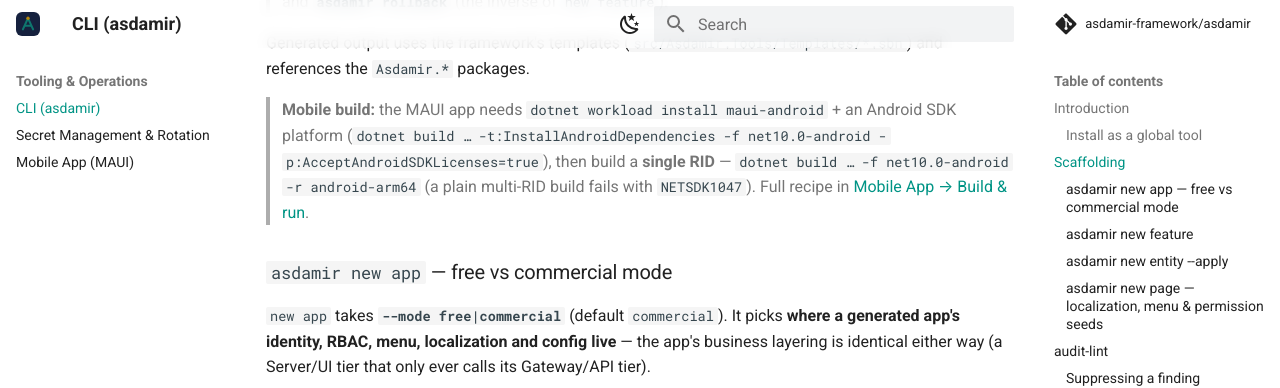
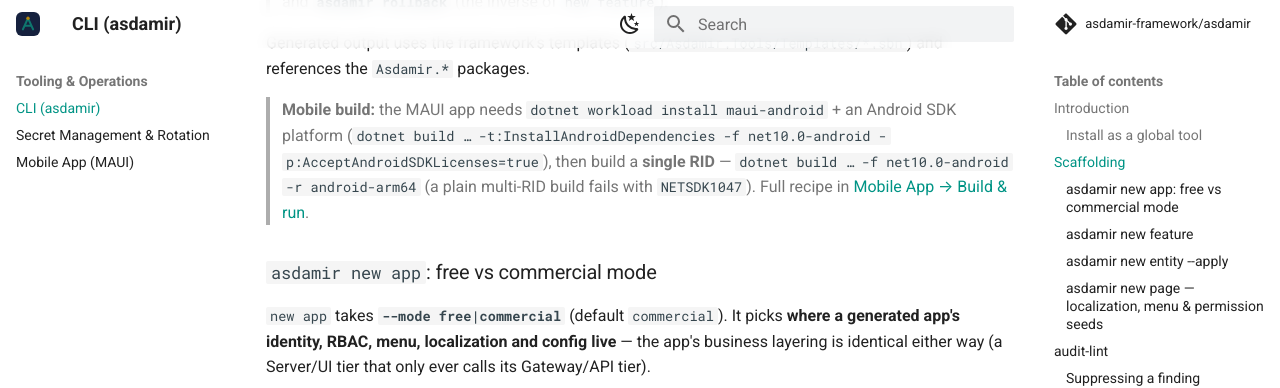
Before and after one commit to asdamir-framework/asdamir, an MkDocs documentation site: the page built from docs/cli.md, in a window 1280 px wide and 900 px high, scrolled down 1583 px. Shown: the top 388 px of the window. Built offline with MkDocs 1.6.1 and Material for MkDocs 9.7.7, drawn with Linux system fonts in a browser that asks for light colours; comment, search, counter and statistics services are not loaded.

```diff
--- a/docs/cli.md
+++ b/docs/cli.md
@@ -28,7 +28,7 @@ dotnet tool install --global Asdamir.Tools
 
 | Command | Generates |
 |---|---|
-| `new app <Name>` | A full application (Server + Gateway) wired to the framework — including `Properties/launchSettings.json` on fixed dev ports (Gateway `7001` = the Server's `Gateway:BaseUrl`, Server `7010`) so `dotnet run` starts on a known port out of the box instead of the default `:5000`. **`--mode free\|commercial`** (default `commercial`) picks the identity model — see [free vs commercial mode](#asdamir-new-app--free-vs-commercial-mode). |
+| `new app <Name>` | A full application (Server + Gateway) wired to the framework — including `Properties/launchSettings.json` on fixed dev ports (Gateway `7001` = the Server's `Gateway:BaseUrl`, Server `7010`) so `dotnet run` starts on a known port out of the box instead of the default `:5000`. **`--mode free\|commercial`** (default `commercial`) picks the identity model — see [free vs commercial mode](#asdamir-new-app-free-vs-commercial-mode). |
 | `new entity <Name>` | Entity + DTO + repository + service + controller + tests + a create migration + an **idempotent sample-seed migration**. The generated tests (since 1.1.0) cover create/get round-trip, validator rejection, delete, **update round-trip**, **list**, and an **API auth-guard** (`GET` without a token → 401) — all DB-free (in-memory fake repo + `WebApplicationFactory`). The seed migration (since 1.1.1) writes 3 typed sample rows (guarded by `IF NOT EXISTS`, `TenantId='default'`) so the entity's grid is populated after `db apply` instead of empty. |
 | `new page <Name>` | A Blazor CRUD page (DataGrid + edit dialog + delete confirm) **plus** its localization seed (`localize_<plural>.sql`) and an idempotent, role-based **menu + permission seed** (`seed_menu_<plural>.sql`, AppId-scoped). `--icon` sets the nav icon. See [below](#asdamir-new-page-localization-menu-permission-seeds). |
 | `new feature <Name>` | **The one-command path for a complete CRUD feature** — an entity slice (Gateway) + a CRUD page (Server) + the menu/permission & localization seeds, in one go. With `--apply` it also runs the entity migration, and with `--vault-connection` the AsdamirVault menu/permission seed. See [below](#asdamir-new-feature). |
@@ -45,7 +45,7 @@ Generated output uses the framework's templates (`src/Asdamir.Tools/Templates/*.
 > then build a **single RID** — `dotnet build … -f net10.0-android -r android-arm64` (a plain multi-RID
 > build fails with `NETSDK1047`). Full recipe in [Mobile App → Build & run](mobile.md#build-run).
 
-### `asdamir new app` — free vs commercial mode
+### `asdamir new app`: free vs commercial mode
 
 `new app` takes **`--mode free|commercial`** (default `commercial`). It picks **where a generated app's
 identity, RBAC, menu, localization and config live** — the app's business layering is identical either way
```
Also changed, not shown: README.md (+1 -1 lines).
